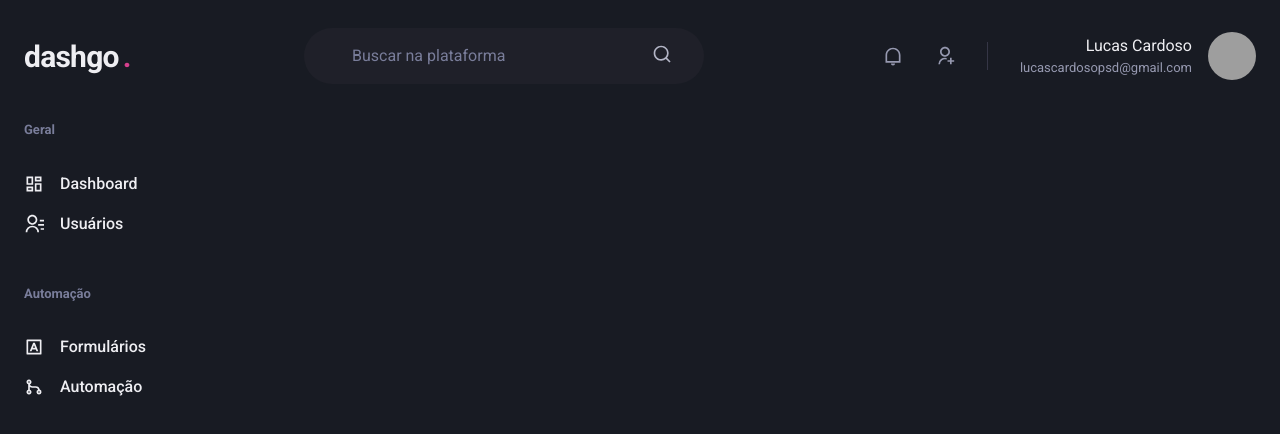
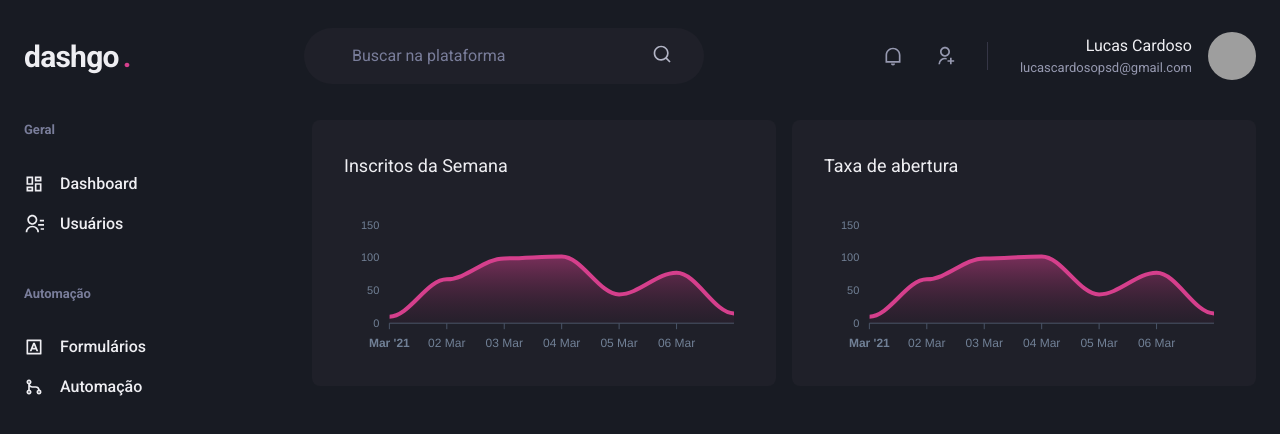
Before and after one commit to lcpsd/Dashgo, a Next.js app: page /dashboard in a window 1280 px wide. Shown: the top 434 px of the page. Built offline with nearby package versions, Linux system fonts and the light colour scheme; grey boxes are pictures that could not be loaded.

Commit message:
dashboard charts

```diff
--- a/package.json
+++ b/package.json
@@ -12,9 +12,11 @@
     "@chakra-ui/react": "^2.0.0",
     "@emotion/react": "^11.9.0",
     "@emotion/styled": "^11.8.1",
+    "apexcharts": "^3.35.2",
     "framer-motion": "^6.3.3",
     "next": "12.1.6",
     "react": "18.1.0",
+    "react-apexcharts": "^1.4.0",
     "react-dom": "18.1.0",
     "react-icons": "^4.3.1"
   },
--- a/src/pages/dashboard.tsx
+++ b/src/pages/dashboard.tsx
@@ -1,8 +1,70 @@
-import { Flex } from "@chakra-ui/react";
+import { Box, Flex, SimpleGrid, Text, theme } from "@chakra-ui/react";
 import { Header } from "../components/Header";
 import { Sidebar } from "../components/Sidebar";
+// Fox fix 'window is not defined' error in Apex charts
+import dynamic from 'next/dynamic';
+import { ApexOptions } from "apexcharts";
+const Chart = dynamic(() => import('react-apexcharts'), { ssr: false });
 
 export default function Dashboard(){
+
+    const options: ApexOptions = {
+        chart: {
+            toolbar:{
+                show: false
+            },
+            zoom:{
+                enabled: false
+            },
+            foreColor:theme.colors.gray[500]
+        },
+        grid:{
+            show: false,
+        },
+        dataLabels:{
+            enabled: false
+        },
+        tooltip: {
+            enabled: false
+        },
+        stroke: {
+            colors: [theme.colors.pink[500]]
+        },
+        xaxis:{
+            type: 'datetime',
+            axisBorder:{
+                color: theme.colors.gray[600],
+            },
+            axisTicks:{
+                color: theme.colors.gray[600]
+            },
+            categories:[
+                '2021-03-01T00:00:00.000z',
+                '2021-03-02T00:00:00.000z',
+                '2021-03-03T00:00:00.000z',
+                '2021-03-04T00:00:00.000z',
+                '2021-03-05T00:00:00.000z',
+                '2021-03-06T00:00:00.000z',
+                '2021-03-07T00:00:00.000z',
+            ],
+        },
+        fill: {
+            opacity: 0.3,
+            type: 'gradient',
+            gradient:{
+                shade: 'dark',
+                opacityFrom: 0.7,
+                opacityTo: 0.3
+            },
+            colors: [theme.colors.pink[500]]
+        },
+    }
+    const series = [
+        {
+            name: "series1", data: [10, 67, 99, 102, 44, 77, 15]
+        }
+    ]
+
     return(
         <Flex
         direction="column" h="100vh"
@@ -11,6 +73,19 @@
 
             <Flex w="100%" my="6" maxW={1480} mx="auto" px="6">
                 <Sidebar/>
+
+                <SimpleGrid flex="1" gap="4" minChildWidth="320px" alignItems="flex-start">
+
+                    <Box p="8" bg="gray.800" borderRadius={8} pb="4">
+                        <Text fontSize="lg" mb="4">Inscritos da Semana</Text>
+                        <Chart type="area" height={160} options={options} series={series} />
+                    </Box>
+
+                    <Box p="8" bg="gray.800" borderRadius={8} pb="4">
+                        <Text fontSize="lg" mb="4">Taxa de abertura</Text>
+                        <Chart type="area" height={160} options={options} series={series} />
+                    </Box>
+                </SimpleGrid>
             </Flex>
         </Flex>
     )
```
Also changed, not shown: 1 other file (tests, documents, lock files or other folders).
